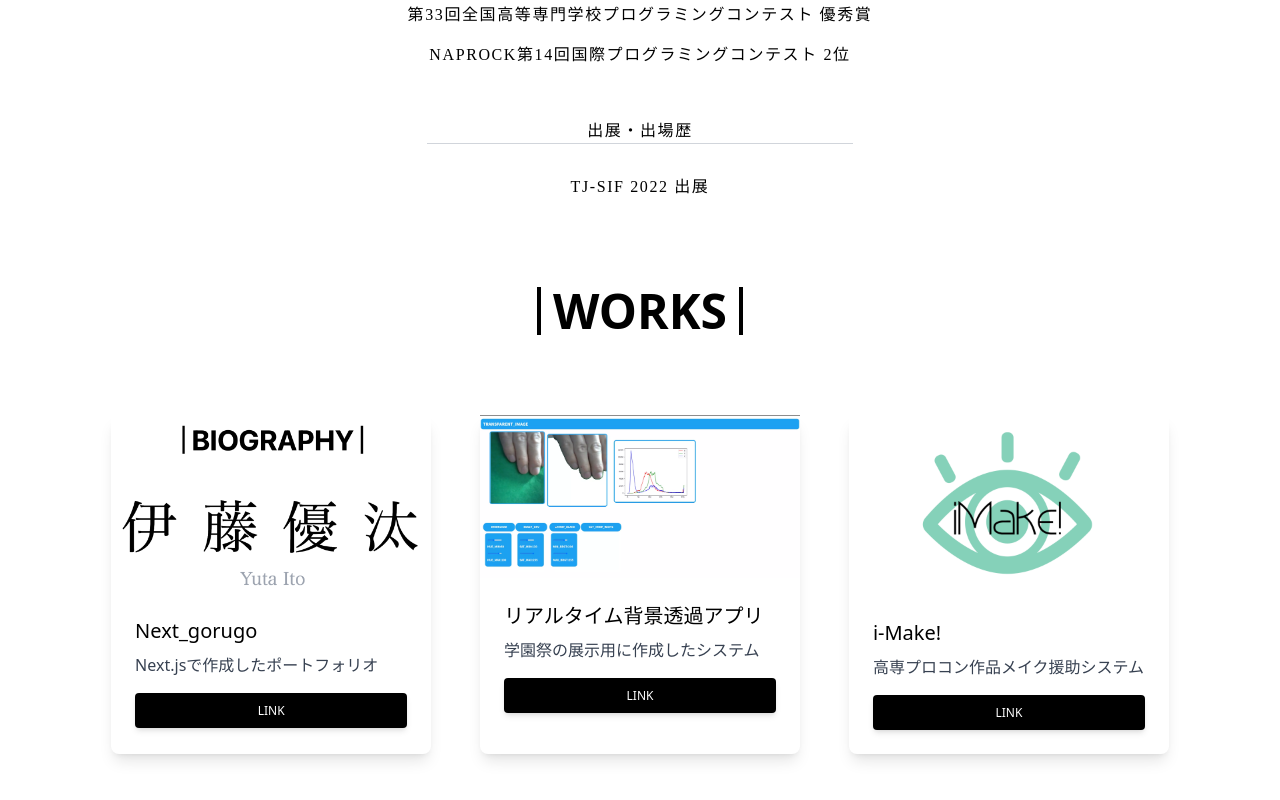
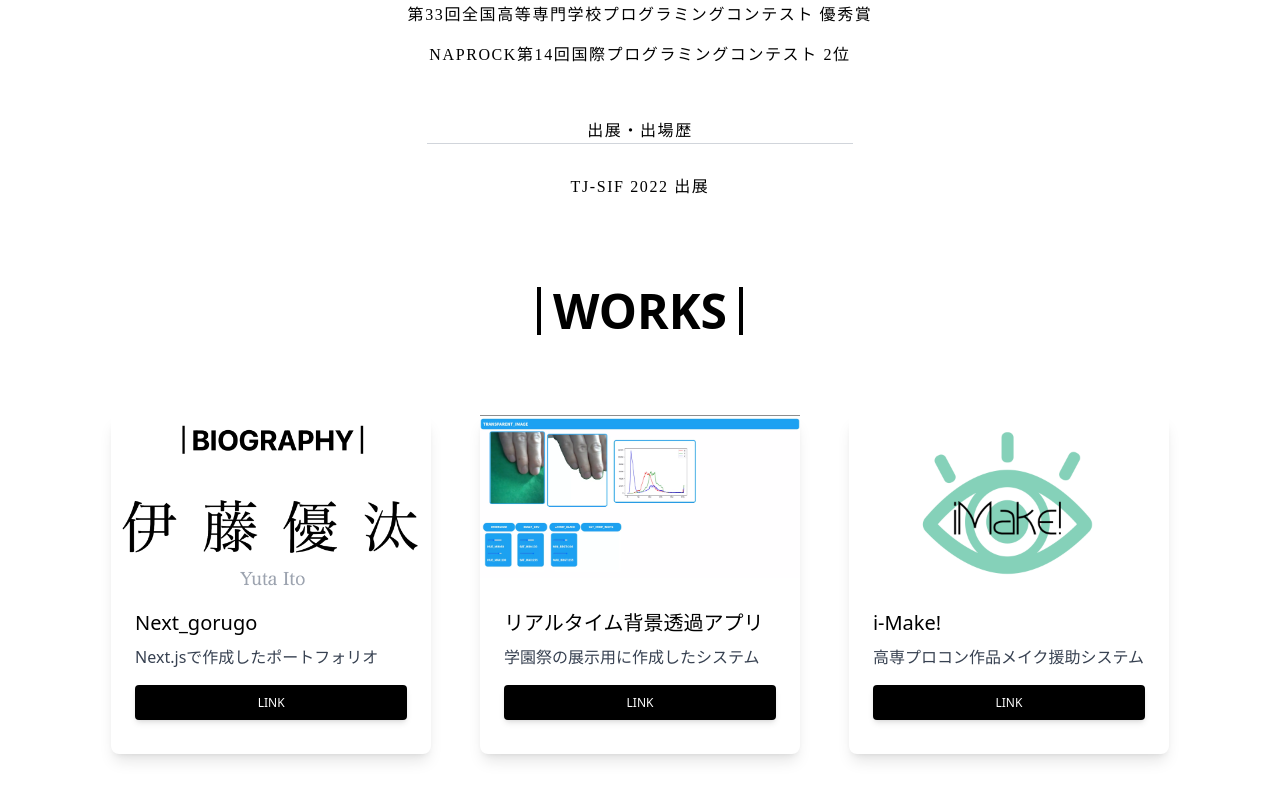
Before and after one commit to GoRuGoo/Next-gorugo-frontend, a Next.js app: page / in a window 1280 px wide. Shown: the part 1789-2589 px from the top of the page. Built offline with nearby package versions, Linux system fonts and the light colour scheme; a web font is replaced by a local one.

Commit message:
wip: mdとlgの間で少しだけズレる

```diff
--- a/components/firstpage/Works.js
+++ b/components/firstpage/Works.js
@@ -3,15 +3,17 @@ import Worksdata from "../../public/JSON/worksdata.json";
 export default function Works() {
   function generate_works(parentjson) {
     return parentjson.map((element) => (
-      <div class="flex sjustify-center mx-auto">
-        <div class="rounded-lg shadow-lg bg-whi min-w-full min-h-full max-w-xs  max-h-85">
+      <div class="flex justify-center mx-auto">
+        <div class="rounded-lg shadow-lg bg-white  max-w-xs h-hull">
           {/* <Image src={element["img_path"]} layout="fill" /> */}
-          <Image
-            src={element["img_path"]}
-            width={500}
-            height={500}
-            className="object-cover"
-          />
+          <div className="h-2/4">
+            <Image
+              src={element["img_path"]}
+              width={500}
+              height={500}
+              className="inline-block object-contain py-auto"
+            />
+          </div>
           <div class="p-6 relative">
             <h5 class="text-black text-xl font-medium mb-2">
               {element["name"]}
@@ -38,7 +40,7 @@ export default function Works() {
           WORKS
         </h1>
       </div>
-      <div className="w-10/12 grid grid-cols-1 mx-auto gap-10  md:grid-cols-3">
+      <div className="w-10/12 grid grid-cols-1 mx-auto gap-10  md:grid-cols-2 lg:grid-cols-3">
         {generate_works(Worksdata.Works)}
       </div>
     </div>
```
